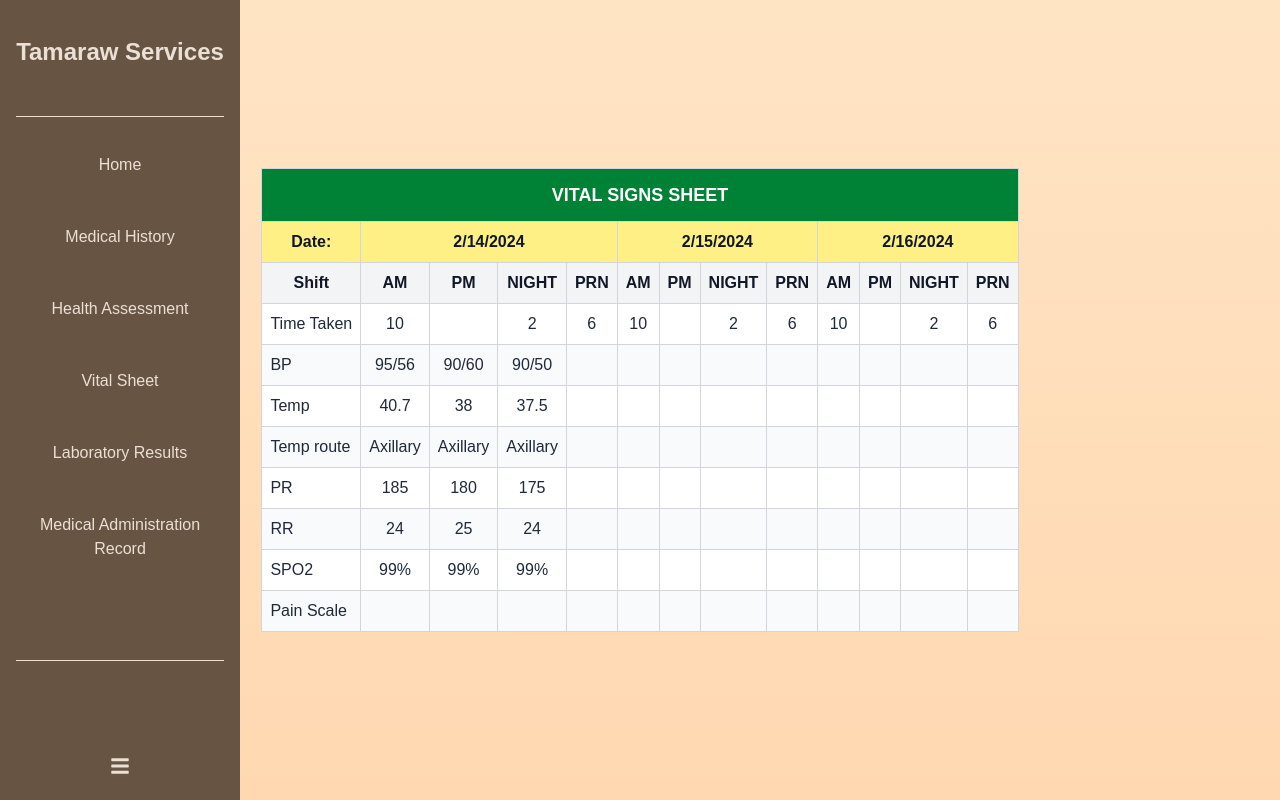
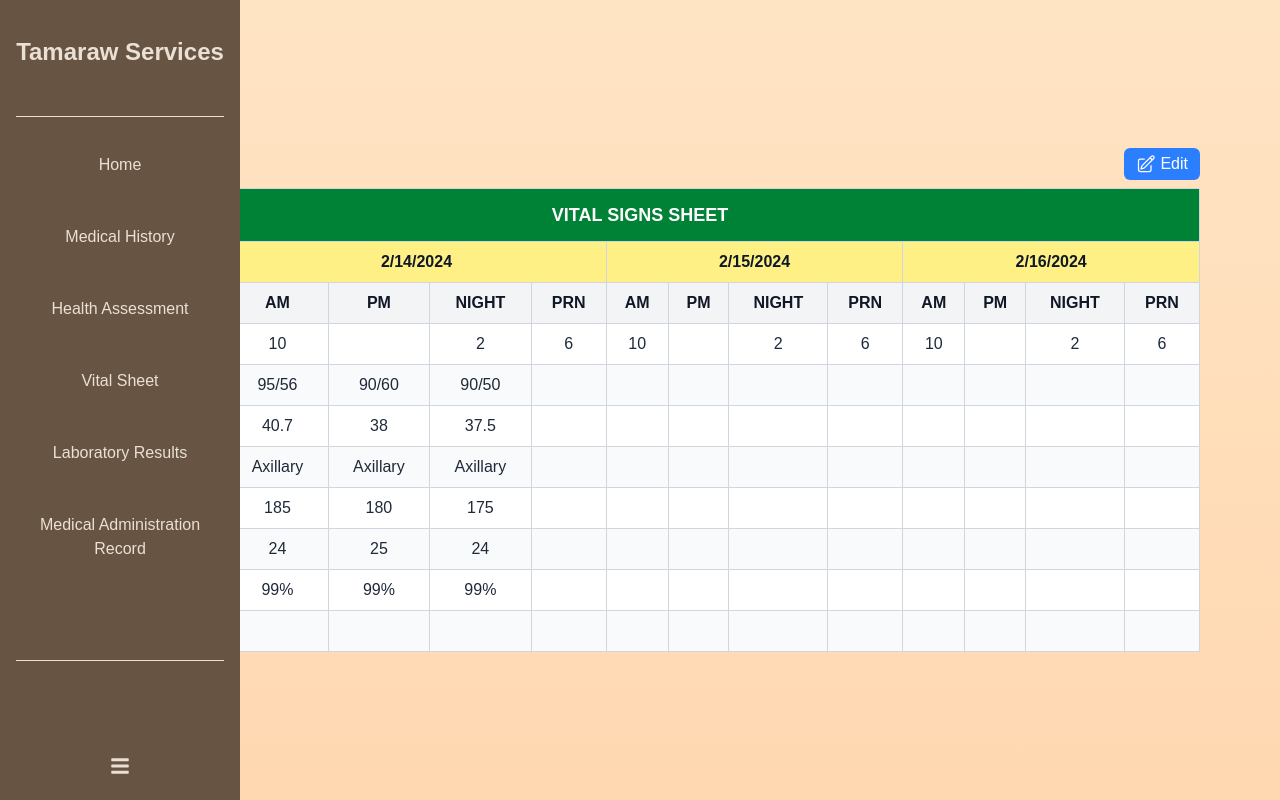
Before and after one commit to JoeyCollado/ehr, a Next.js app: page /pages/vitalSheet in a window 1280 px wide. Built offline with nearby package versions, Linux system fonts and the light colour scheme; no server answers.

Commit message:
vital sheet comp refinement

```diff
--- a/app/components/VitalSheetTable.tsx
+++ b/app/components/VitalSheetTable.tsx
@@ -1,6 +1,39 @@
+import { useState } from "react";
+import { PencilSquareIcon } from "@heroicons/react/24/outline";
+
 const VitalSheetTable = () => {
+  const [data, setData] = useState([
+    { label: "Time Taken", values: [10, "", 2, 6, 10, "", 2, 6, 10, "", 2, 6] },
+    { label: "BP", values: ["95/56", "90/60", "90/50", "", "", "", "", "", "", "", "", ""] },
+    { label: "Temp", values: [40.7, 38, 37.5, "", "", "", "", "", "", "", "", ""] },
+    { label: "Temp route", values: ["Axillary", "Axillary", "Axillary", "", "", "", "", "", "", "", "", ""] },
+    { label: "PR", values: [185, 180, 175, "", "", "", "", "", "", "", "", ""] },
+    { label: "RR", values: [24, 25, 24, "", "", "", "", "", "", "", "", ""] },
+    { label: "SPO2", values: ["99%", "99%", "99%", "", "", "", "", "", "", "", "", ""] },
+    { label: "Pain Scale", values: ["", "", "", "", "", "", "", "", "", "", "", ""] },
+  ]);
+
+  const [isEditing, setIsEditing] = useState(false);
+
+  const handleChange = (rowIndex, colIndex, value) => {
+    setData((prevData) => {
+      const newData = [...prevData];
+      newData[rowIndex].values[colIndex] = value;
+      return newData;
+    });
+  };
+
+  const toggleEdit = () => {
+    setIsEditing(!isEditing);
+  };
+
   return (
-      <div className="overflow-x-auto p-4">
+    <div className="overflow-x-auto p-4 w-full max-w-6xl">
+      <div className="flex justify-end items-center mb-2 ">
+        <button onClick={toggleEdit} className="cursor-pointer flex items-center bg-blue-500 text-white px-3 py-1 rounded-md">
+          <PencilSquareIcon className="h-5 w-5 mr-1" /> {isEditing ? "Cancel" : "Edit"}
+        </button>
+      </div>
       <table className="w-full border-collapse border border-gray-300">
         <thead>
           <tr className="bg-green-700 text-white text-lg">
@@ -22,25 +55,37 @@ const VitalSheetTable = () => {
           </tr>
         </thead>
         <tbody>
-            {[
-              { label: "Time Taken", values: [10, "", 2, 6, 10, "", 2, 6, 10, "", 2, 6] },
-              { label: "BP", values: ["95/56", "90/60", "90/50", "", "", "", "", "", "", "", "", ""] },
-              { label: "Temp", values: [40.7, 38, 37.5, "", "", "", "", "", "", "", "", ""] },
-              { label: "Temp route", values: ["Axillary", "Axillary", "Axillary", "", "", "", "", "", "", "", "", ""] },
-              { label: "PR", values: [185, 180, 175, "", "", "", "", "", "", "", "", ""] },
-              { label: "RR", values: [24, 25, 24, "", "", "", "", "", "", "", "", ""] },
-              { label: "SPO2", values: ["99%", "99%", "99%", "", "", "", "", "", "", "", "", ""] },
-              { label: "Pain Scale", values: ["", "", "", "", "", "", "", "", "", "", "", ""] },
-            ].map((row, i) => (
-              <tr key={i} className="odd:bg-white even:bg-gray-50">
+          {data.map((row, rowIndex) => (
+            <tr key={rowIndex} className="odd:bg-white even:bg-gray-50">
               <td className="border border-gray-300 p-2 font-medium">{row.label}</td>
-                {row.values.map((value, j) => (
-                  <td key={j} className="border border-gray-300 p-2 text-center">{value}</td>
+              {row.values.map((value, colIndex) => (
+                <td key={colIndex} className="border border-gray-300 p-2 text-center">
+                  {isEditing ? (
+                    <input
+                      type="text"
+                      value={value}
+                      onChange={(e) => handleChange(rowIndex, colIndex, e.target.value)}
+                      className="w-full text-center bg-transparent border border-gray-300 focus:ring-0 outline-none"
+                    />
+                  ) : (
+                    <span>{value}</span>
+                  )}
+                </td>
               ))}
             </tr>
           ))}
         </tbody>
       </table>
+      {isEditing && (
+        <div className="mt-4 flex justify-end">
+          <button
+            onClick={toggleEdit}
+            className="bg-green-500 text-white px-4 py-2 rounded-md cursor-pointer"
+          >
+            Save Changes
+          </button>
+        </div>
+      )}
     </div>
   );
 };
--- a/package.json
+++ b/package.json
@@ -10,6 +10,7 @@
   },
   "dependencies": {
     "@clerk/nextjs": "^6.12.5",
+    "@heroicons/react": "^2.2.0",
     "next": "15.2.2",
     "react": "^19.0.0",
     "react-dom": "^19.0.0",
```
Also changed, not shown: 1 other file (tests, documents, lock files or other folders). Lines whose indentation alone changed are shown as unchanged.
